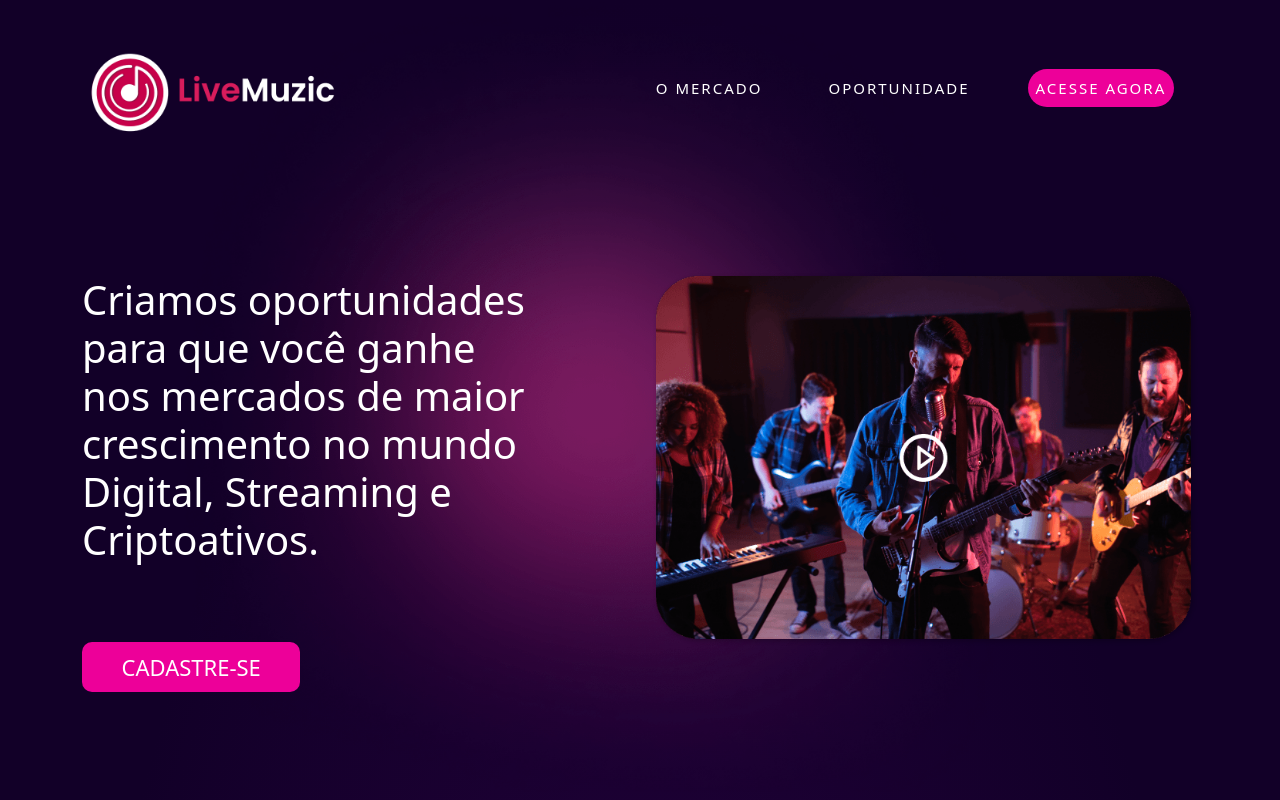
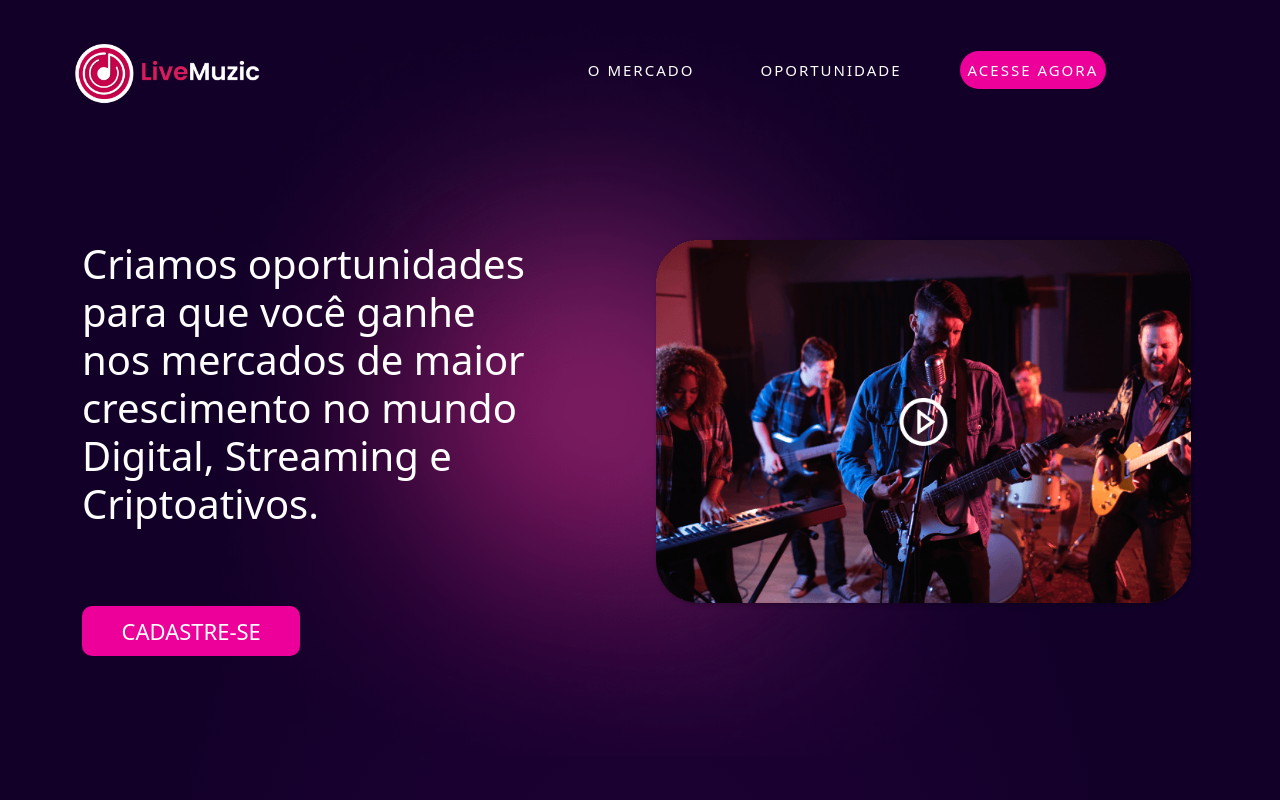
Before and after one commit to Fileroxx/LiveMuzic, a plain HTML site: page index.html in a window 1280 px wide. Shown: the top 800 px of the page. Drawn offline with nearby package versions, Linux system fonts and the light colour scheme.

Commit message:
Logo Edit

```diff
--- a/css/estilo.css
+++ b/css/estilo.css
@@ -294,6 +294,10 @@ nav .acessar {
 }
 
 @media screen and (min-width: 1200px) and (max-width: 1366px) {
+  nav .navbar-brand img {
+    margin-left: -80px;
+  }
+
   nav .navbar-nav {
     margin-left: 15%;
   }
```
